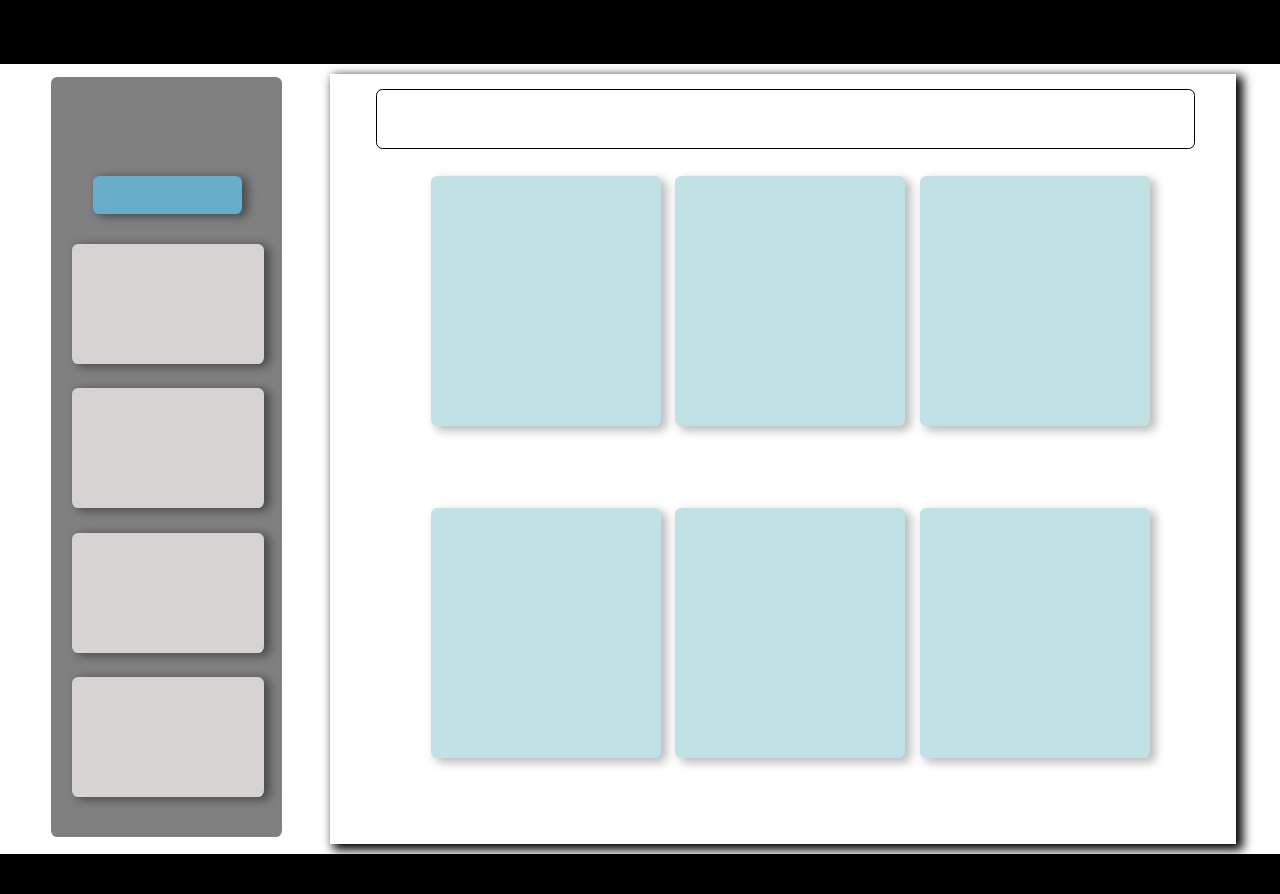
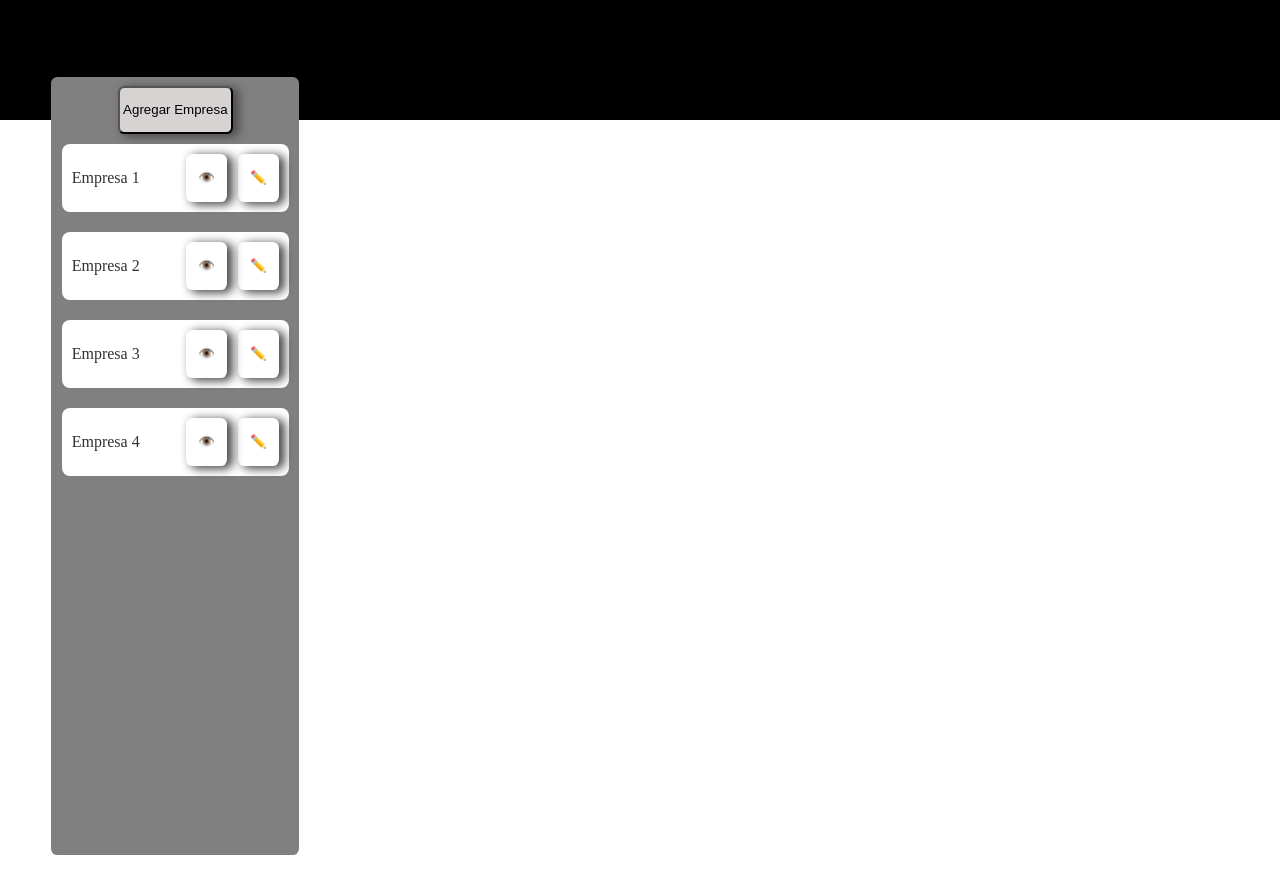
Before and after one commit to Joako64110/final_proyect_PyL3, a React (Vite) app: page / in a window 1280 px wide. Shown: the top 894 px of the page. After the commit the page ends 855 px from the top, so only its background shows below. Built offline with nearby package versions, Linux system fonts and the light colour scheme.

Commit message:
primeros avances

```diff
--- a/index.html
+++ b/index.html
@@ -14,22 +14,6 @@
   <body>
     <div id="root"></div>
     <script type="module" src="/src/main.tsx"></script>
-    <div class="conteiner_GridEmpresas">
-      <div class="TagToggle"></div>
-      <div class="CardEmpresa1"></div>
-      <div class="CardEmpresa1 CardEmpresa2"></div>
-      <div class="CardEmpresa1 CardEmpresa3"></div>
-      <div class="CardEmpresa1 CardEmpresa4"></div>
-    </div>
-    <div class="conteiner_GridSucursales">
-      <div class="conteiner_AgregarSucursales"></div>
-      <div class="conteiner_cardGrid"></div>
-      <div class="conteiner_cardGrid cardGrid2"></div>
-      <div class="conteiner_cardGrid cardGrid3"></div>
-      <div class="conteiner_cardGrid cardGrid4"></div>
-      <div class="conteiner_cardGrid cardGrid5"></div>
-      <div class="conteiner_cardGrid cardGrid6"></div>
-    </div>
   </body>
   <footer class="conteiner_footer">
 
--- a/src/App.tsx
+++ b/src/App.tsx
@@ -1,13 +1,17 @@
-
+import { Provider } from 'react-redux';
+import store from './redux/store';
+import ListEmpresas from './components/screens/GridEmpresas/ListEmpresas';
 
 function App() {
 
 
   return (
-    <>
-
-    </>
-  )
+    <Provider store={store}>
+      <div className="App">
+        <ListEmpresas />
+      </div>
+    </Provider>
+  );
 }
 
 export default App
--- /dev/null
+++ b/src/components/screens/GridEmpresas/CardEmpresa.module.css
@@ -0,0 +1,27 @@
+.tarjetaEmpresa {
+    background-color: #fff;
+    width: 90%;
+    gap: 5%;
+    color: #333;
+    padding: 10px;
+    margin-bottom: 10px;
+    border-radius: 8px;
+    display: flex;
+    justify-content: space-between;
+    align-items: center;
+    cursor: pointer;
+    transition: background-color 0.3s;
+}
+.tarjetaEmpresa:hover {
+    background-color: #ccc;
+}
+.tarjetaEmpresa p {
+    margin: 0;
+    flex-grow: 1;
+}
+.tarjetaEmpresa button {
+    background: none;
+    width: 20%;
+    border: none;
+    cursor: pointer;
+}
--- /dev/null
+++ b/src/components/screens/GridEmpresas/CardEmpresa.tsx
@@ -0,0 +1,26 @@
+import React from 'react';
+import styles from './CardEmpresa.module.css'
+
+interface Props {
+    empresa: {
+        id: number;
+        nombre: string;
+        seleccionado: boolean;
+    };
+    onSelect: () => void;
+}
+
+const TarjetaEmpresa: React.FC<Props> = ({ empresa, onSelect }) => {
+    return (
+        <div
+            className={styles.tarjetaEmpresa}
+            onClick={onSelect}
+        >
+            <p>{empresa.nombre}</p>
+                <button>👁️</button>
+                <button>✏️</button>
+        </div>
+    );
+};
+
+export default TarjetaEmpresa;
--- /dev/null
+++ b/src/components/screens/GridEmpresas/ListEmpresas.module.css
@@ -0,0 +1,24 @@
+.listaEmpresas {
+    width: 18vw;
+    height: 95vh;
+    background-color: gray;
+    margin: 1%;
+    border-radius: 0.4rem;
+    position: absolute;
+    display: flex;
+    flex-direction: column;
+    gap: 10px;
+    padding: 0.7%;
+    align-items: center;
+    left: 3%;
+}
+
+button {
+    background-color: rgb(216, 211, 211);
+    width: 50%;
+    height: 6vh;
+    border-radius: 0.4rem;
+    box-shadow: 5px 2px 10px 1px rgb(75, 75, 75);
+    top: 22%;
+    left: 9%;
+}
--- /dev/null
+++ b/src/components/screens/GridEmpresas/ListEmpresas.tsx
@@ -0,0 +1,34 @@
+import React from 'react';
+import { useSelector, useDispatch } from 'react-redux';
+import { RootState, AppDispatch } from '../../../redux/store';
+import { seleccionarEmpresa, agregarEmpresa } from '../../../redux/slices/empresasSlice';
+import CardEmpresa from './CardEmpresa';
+import styles from './ListEmpresas.module.css'
+
+const ListaEmpresas: React.FC = () => {
+    const empresas = useSelector((state: RootState) => state.empresas.empresas);
+    const dispatch = useDispatch<AppDispatch>();
+
+    const handleAgregarEmpresa = () => {
+        const nombre = prompt("Nombre de la nueva empresa:");
+        if (nombre) {
+            dispatch(agregarEmpresa(nombre));
+        }
+    };
+
+    return (
+
+        <div className={styles.listaEmpresas}>
+            <button onClick={handleAgregarEmpresa}>Agregar Empresa</button>
+            {empresas.map((empresa) => (
+                <CardEmpresa
+                    key={empresa.id}
+                    empresa={empresa}
+                    onSelect={() => dispatch(seleccionarEmpresa(empresa.id))}
+                />
+            ))}
+        </div>
+    );
+};
+
+export default ListaEmpresas;
--- /dev/null
+++ b/src/redux/slices/empresasSlice.ts
@@ -0,0 +1,47 @@
+import { createSlice, PayloadAction } from '@reduxjs/toolkit';
+
+interface Empresa {
+    id: number;
+    nombre: string;
+    seleccionado: boolean;
+}
+
+interface EmpresasState {
+    empresas: Empresa[];
+}
+
+const initialState: EmpresasState = {
+    empresas: [
+        { id: 1, nombre: 'Empresa 1', seleccionado: true },
+        { id: 2, nombre: 'Empresa 2', seleccionado: false },
+        { id: 3, nombre: 'Empresa 3', seleccionado: false },
+        { id: 4, nombre: 'Empresa 4', seleccionado: false },
+    ],
+};
+
+const empresasSlice = createSlice({
+    name: 'empresas',
+    initialState,
+    reducers: {
+        agregarEmpresa: (state, action: PayloadAction<string>) => {
+            const nuevaEmpresa = {
+                id: state.empresas.length + 1,
+                nombre: action.payload,
+                seleccionado: false,
+            };
+            state.empresas.push(nuevaEmpresa);
+        },
+        seleccionarEmpresa: (state, action: PayloadAction<number>) => {
+            state.empresas.forEach((empresa) => {
+                empresa.seleccionado = empresa.id === action.payload;
+            });
+        },
+        editarEmpresa: (state, action: PayloadAction<{ id: number; nombre: string }>) => {
+            const empresa = state.empresas.find((e) => e.id === action.payload.id);
+            if (empresa) empresa.nombre = action.payload.nombre;
+        },
+    },
+});
+
+export const { agregarEmpresa, seleccionarEmpresa, editarEmpresa } = empresasSlice.actions;
+export default empresasSlice.reducer;
--- /dev/null
+++ b/src/redux/store.ts
@@ -0,0 +1,12 @@
+import { configureStore } from '@reduxjs/toolkit';
+import empresasReducer from './slices/empresasSlice';
+
+const store = configureStore({
+    reducer: {
+        empresas: empresasReducer,
+    },
+});
+
+export type RootState = ReturnType<typeof store.getState>;
+export type AppDispatch = typeof store.dispatch;
+export default store;
--- a/style.css
+++ b/style.css
@@ -43,7 +43,7 @@
 
 .CardEmpresa2{
     position: absolute;
-    top: 41%;
+    top: 40%;
 
 }
 
```
